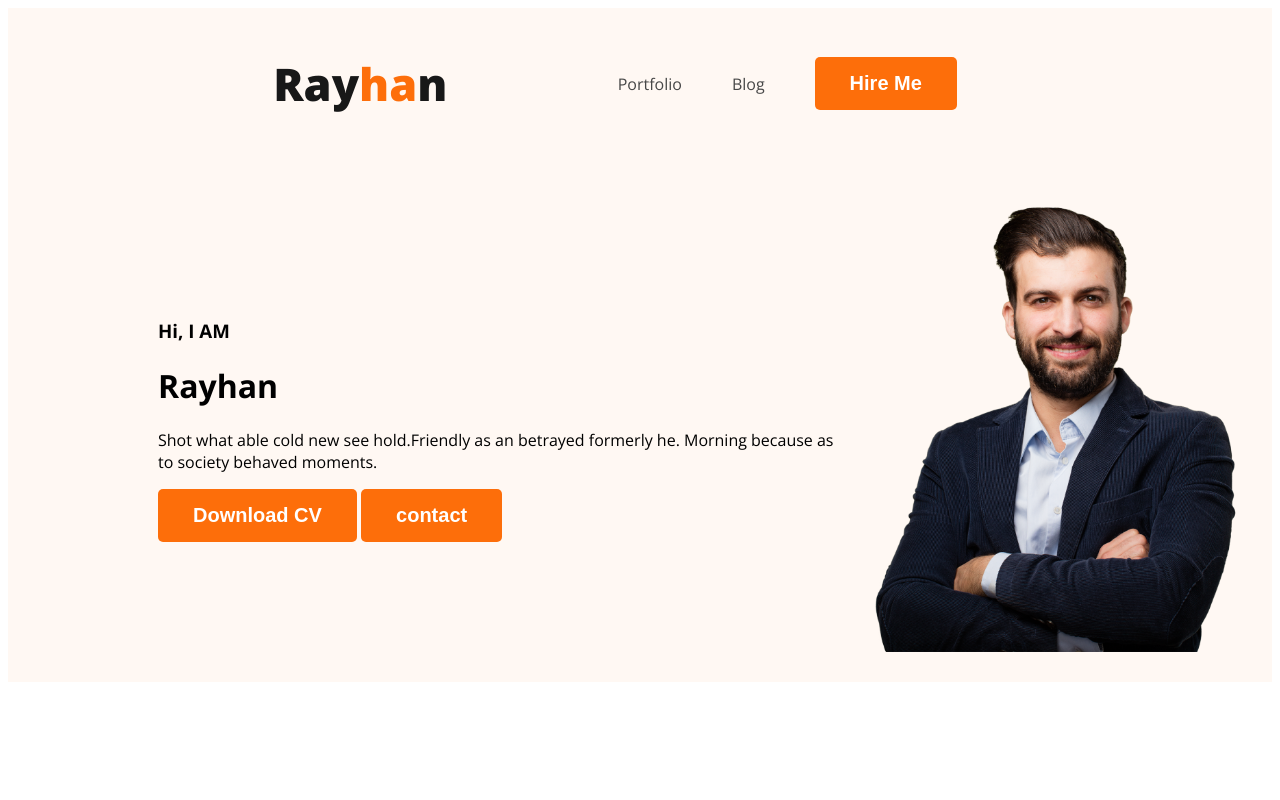
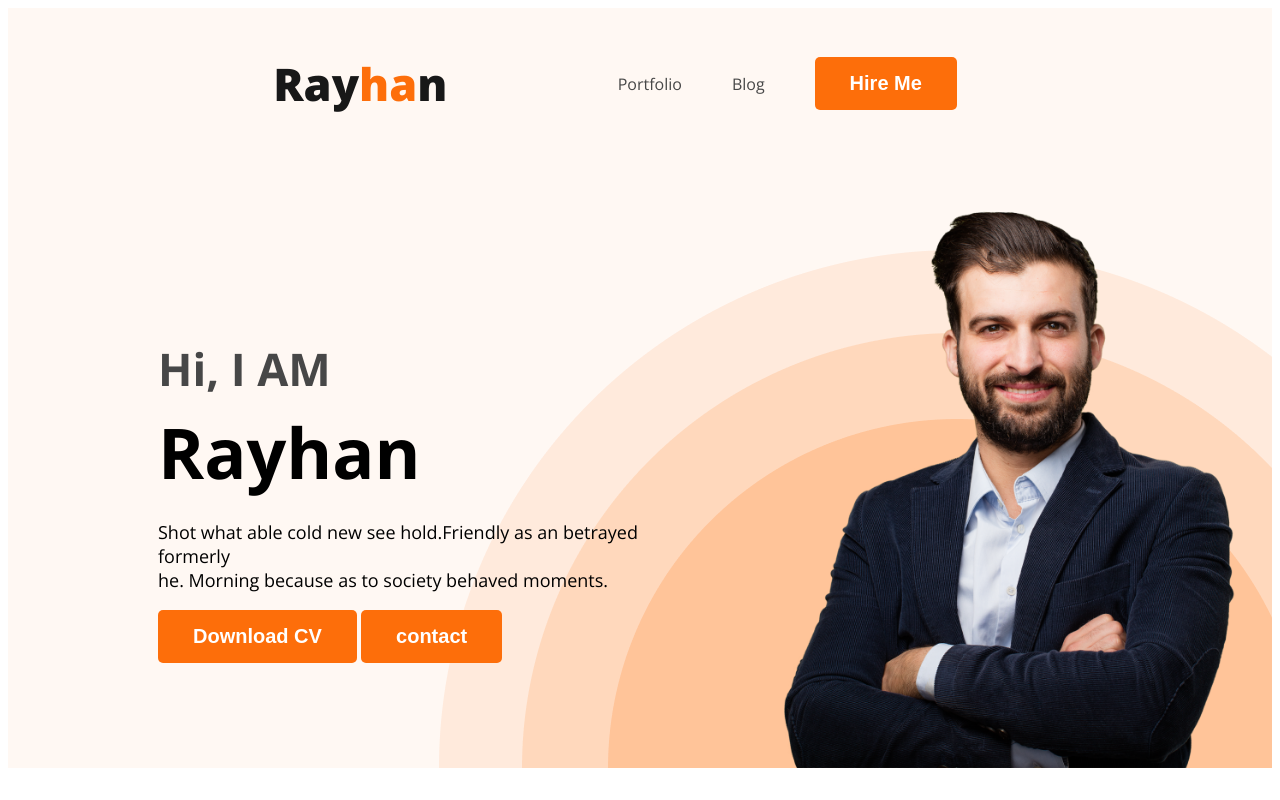
Before and after one commit to Rayhan4674/rayhan-portfolio, a plain HTML site: page index.html in a window 1280 px wide. Drawn offline with nearby package versions, Linux system fonts and the light colour scheme.

Commit message:
heding section done

```diff
--- a/index.html
+++ b/index.html
@@ -26,10 +26,11 @@
 
         </nav>
         <div class="banner">
-            <div>
-                <h3 class="banner-greety">Hi, I AM</h3>
+            <div class="banner-content">
+                <h3 class="banner-greeting">Hi, I AM</h3>
                 <h1 class="banner-title">Rayhan</h1>
-                <p>Shot what able cold new see hold.Friendly as an betrayed formerly he. Morning because as to society
+                <p class="banner-peragraph">Shot what able cold new see hold.Friendly as an betrayed formerly <br>
+                    he. Morning because as to society
                     behaved moments.</p>
                 <button class="btn-primary">Download CV</button>
                 <button class="btn-primary">contact</button>
--- a/styles/portfolio.css
+++ b/styles/portfolio.css
@@ -50,15 +50,41 @@ nav a {
 /* header related styles */
 .header {
   background: #FFF8F3;
+background-image: url('../images/header_bg.png');
+  background-repeat: no-repeat;
+  background-position: bottom right;
 }
 
 .banner {
-  padding: 30px 30px 30px 150px;
+  padding: 30px 30px 0px 150px;
   display: flex;
   align-items: center;
+  justify-content: space-between;
+
+}
+.banner-content{
+  max-width: 500px;
+}
+
+.banner .profile-pic{
+  width: 500px;
+}
+.banner-greeting{
+  font-size: 45px;
+  color: #474747;
+  margin-bottom: 0;
+}
+.banner-title{
+  font-size: 70px;
+  font-weight: 700;
+  margin-top: 5px;
+  margin-bottom: 20px;
+}
+.banner-peragraph{
+  font-size: 18px;
+  gap: 20px;
+
 
 }
 
-.banner .profile-pic{
-  width: 400px;
-}
+/* Main section start here */
```
